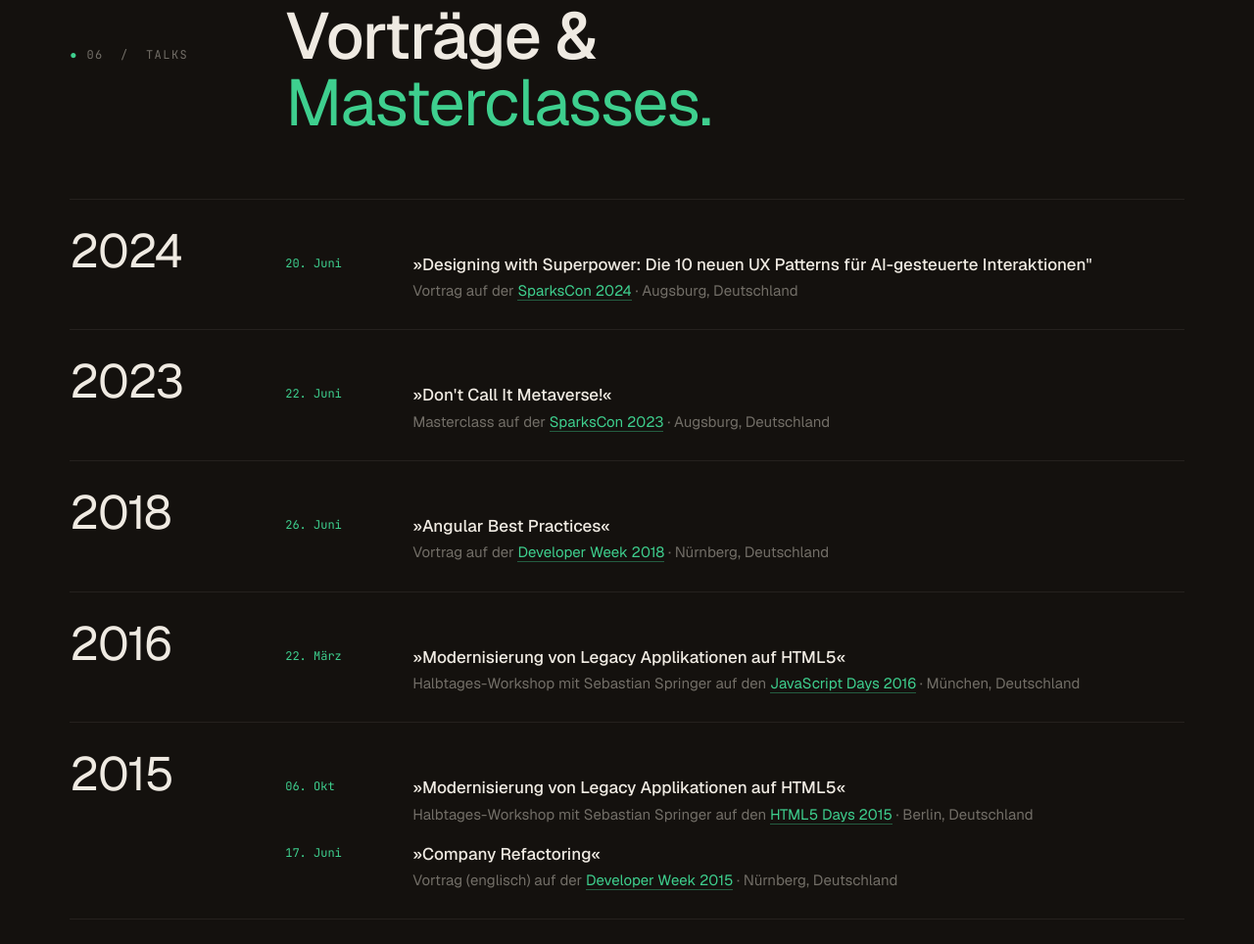
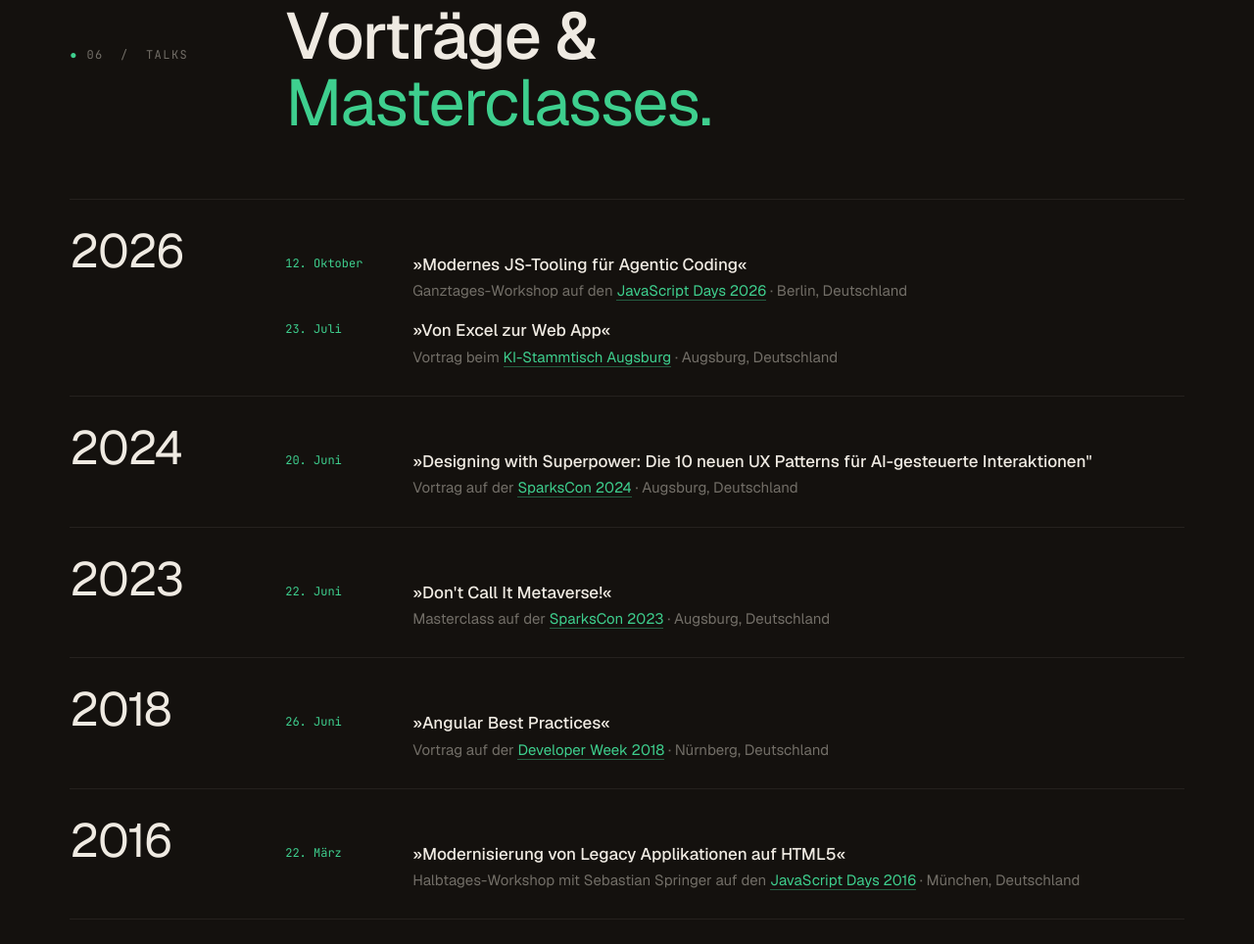
Before and after one commit to thorsten/www.rinne.info, a website built with webpack: page index.html in a window 1280 px wide. Shown: the part 5433-6397 px from the top of the page at 98% size. Built offline with nearby package versions, Linux system fonts and the light colour scheme; some packages are replaced by stand-ins of ours; files whose address does not match are found by name.

Commit message:
feat: add 2026 talks (KI-Stammtisch Augsburg, JavaScript Days Berlin)

```diff
--- a/index.html
+++ b/index.html
@@ -305,6 +305,20 @@
       [&_.what_strong]:block [&_.what_strong]:font-medium [&_.what_strong]:text-fg [&_.what_strong]:text-[17px] [&_.what_strong]:mb-0.5
       [&_.what_span]:text-fg-muted
       [&_.what_a]:text-accent [&_.what_a]:no-underline [&_.what_a]:border-b [&_.what_a]:border-accent/40">
+
+      <div class="talk-year">
+        <div class="y">2026</div>
+        <ul class="talk-items">
+          <li>
+            <div class="when">12. Oktober</div>
+            <div class="what"><strong>»Modernes JS-Tooling für Agentic Coding«</strong><span>Ganztages-Workshop auf den <a rel="nofollow" target="_blank" href="https://javascript-days.de/berlin/">JavaScript Days 2026</a> · Berlin, Deutschland</span></div>
+          </li>
+          <li>
+            <div class="when">23. Juli</div>
+            <div class="what"><strong>»Von Excel zur Web App«</strong><span>Vortrag beim <a rel="nofollow" target="_blank" href="https://events.maibornwolff.de/ki-stammtisch-augsburg/">KI-Stammtisch Augsburg</a> · Augsburg, Deutschland</span></div>
+          </li>
+        </ul>
+      </div>
 
       <div class="talk-year">
         <div class="y">2024</div>
```
